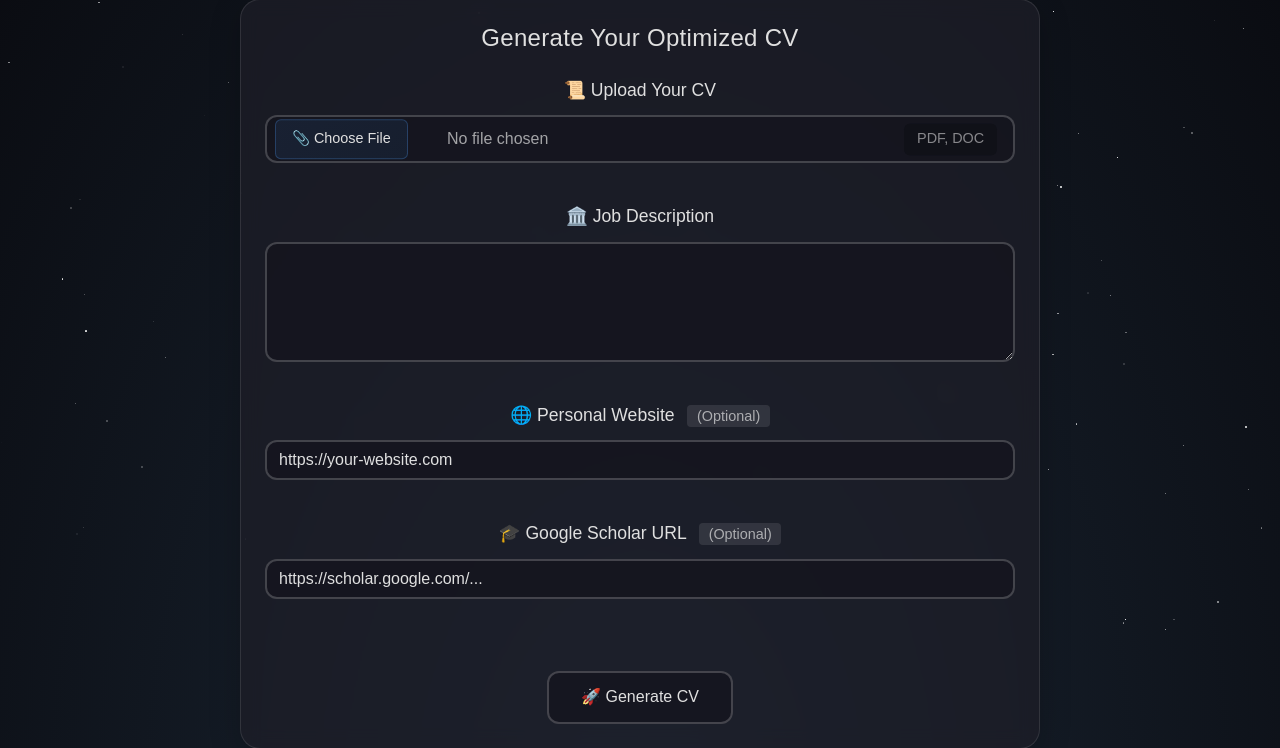
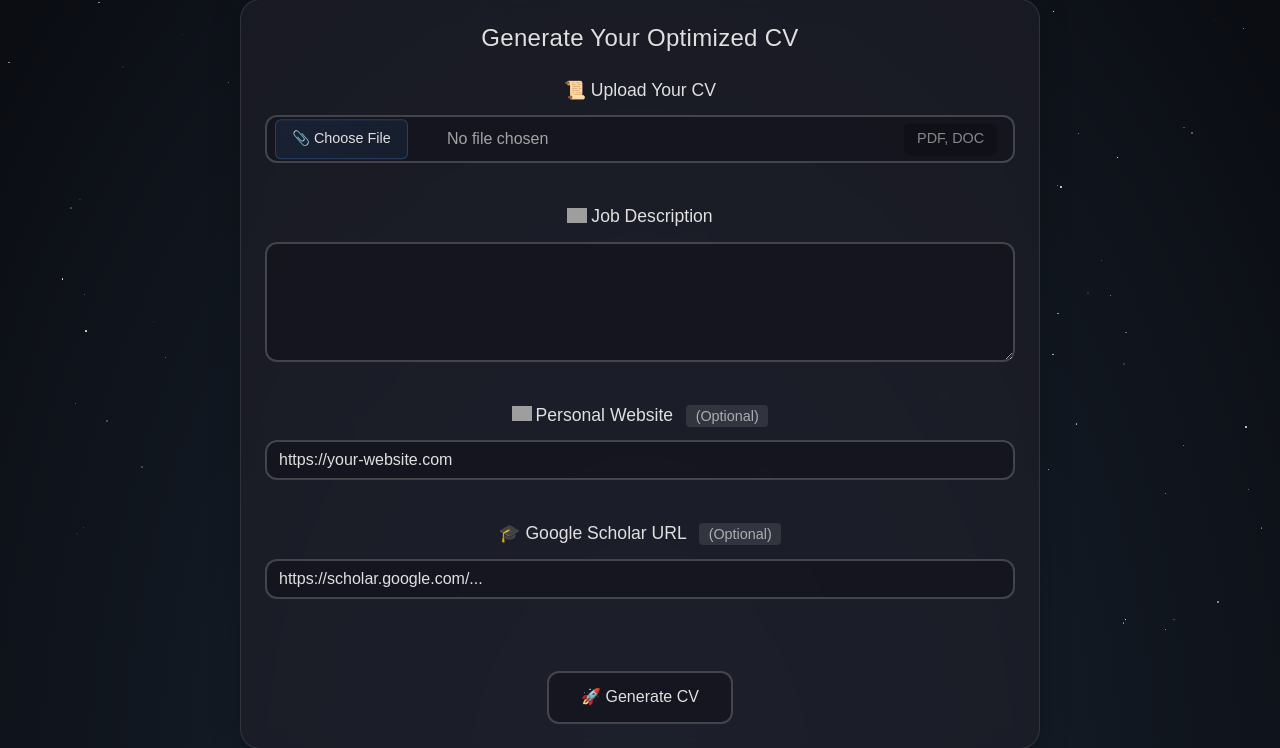
Before and after one commit to vitali87/cv-match, a FastAPI app: page / in a window 1280 px wide. Shown: the part 151-899 px from the top of the page. Run offline with FastAPI, Linux system fonts and the light colour scheme; some libraries are stand-ins or nearby versions; grey boxes are pictures that could not be loaded.

Commit message:
fix: emojis

```diff
--- a/templates/index.html
+++ b/templates/index.html
@@ -445,6 +445,29 @@
         .coffee-emoji {
             font-size: 1.2em;
         }
+
+        /* Icon styles */
+        .icon-web {
+            width: 20px;
+            height: 20px;
+            display: inline-block;
+            vertical-align: middle;
+            margin-right: 4px;
+            background-image: url('https://img.icons8.com/doodle/48/domain.png');
+            background-size: contain;
+            background-repeat: no-repeat;
+        }
+
+        .icon-job {
+            width: 20px;
+            height: 20px;
+            display: inline-block;
+            vertical-align: middle;
+            margin-right: 4px;
+            background-image: url('https://img.icons8.com/emoji/48/briefcase-emoji.png');
+            background-size: contain;
+            background-repeat: no-repeat;
+        }
     </style>
 </head>
 
@@ -487,13 +510,13 @@
 
             <div class="form-section">
                 <label for="jobDescription" class="form-label">
-                    🏛️ Job Description
+                    <span class="icon-job"></span>Job Description
                 </label>
                 <textarea class="form-control" id="jobDescription" name="jobDescription" rows="4" required></textarea>
             </div>
 
             <div class="form-section">
-                <label for="personal_website" class="form-label">🌐 Personal Website <span class="optional-label">(Optional)</span></label>
+                <label for="personal_website" class="form-label"><span class="icon-web"></span>Personal Website <span class="optional-label">(Optional)</span></label>
                 <input type="url" class="form-control" id="personal_website" name="personal_website" placeholder="https://your-website.com">
             </div>
 
```
